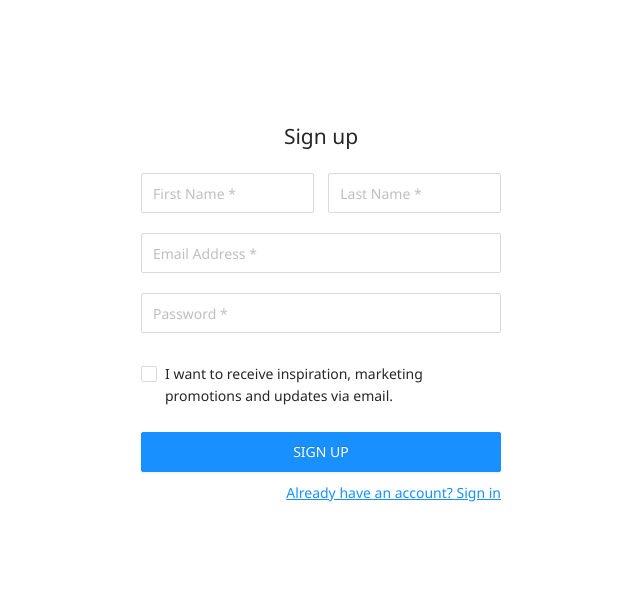
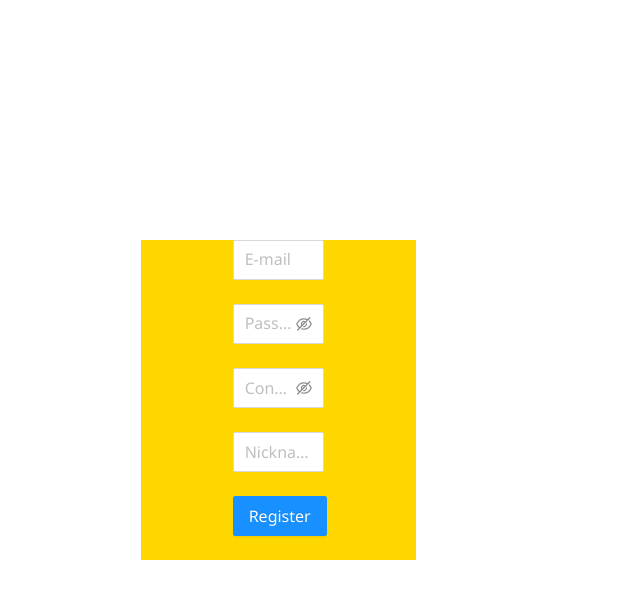
Before and after one commit to shobanov/authentication, a React (Create React App) app in the folder client/: page /registration in a window 1280 px wide. Shown: the top 598 px of the page, without its empty margins (299-939 px from the left). Built offline with nearby package versions, Linux system fonts and the light colour scheme.

Commit message:
transfer to antd

```diff
--- a/client/src/pages/registration/Registration.tsx
+++ b/client/src/pages/registration/Registration.tsx
@@ -1,60 +1,138 @@
+import { Button, Form, Input } from 'antd';
 import { FC } from 'react';
-import { SubmitHandler, useForm } from 'react-hook-form';
 
-import { Button, Checkbox, Input, Title } from '../../components';
-import { RegistrationForm, LinkRouterDom, Nav, NameContainer } from './styles';
+// import { RegistrationForm, LinkRouterDom, Nav, NameContainer } from './styles';
 
-type Inputs = {
-  firstName: string,
-  lastName: string,
-  email: string,
-  password: string,
+export const Registration: FC = () => {
+
+  const [form] = Form.useForm();
+
+    const onFinish = (values: any) => {
+      console.log('Received values of form: ', values);
+    };
+
+  return (
+    <Form
+      style={{backgroundColor: 'gold'}}
+
+      wrapperCol={{span: 8, offset: 8}}
+      form={form}
+      name="register"
+      size="large"
+      onFinish={onFinish}
+      scrollToFirstError
+    >
+      <Form.Item
+
+        name="email"
+        rules={[
+          {
+            type: 'email',
+            message: 'The input is not valid E-mail!',
+          },
+          {
+            required: true,
+            message: 'Please input your E-mail!',
+          },
+        ]}
+      >
+        <Input placeholder='E-mail' />
+      </Form.Item>
+
+      <Form.Item
+        name="password"
+        hasFeedback
+        rules={[
+          {
+            required: true,
+            message: 'Please input your password!',
+          },
+        ]}
+      >
+        <Input.Password placeholder='Password' />
+      </Form.Item>
+
+      <Form.Item
+        name="confirm"
+        dependencies={['password']}
+        hasFeedback
+        rules={[
+          {
+            required: true,
+            message: 'Please confirm your password!',
+          },
+          ({ getFieldValue }) => ({
+            validator(_, value) {
+              if (!value || getFieldValue('password') === value) {
+                return Promise.resolve();
+              }
+              return Promise.reject(new Error('The two passwords that you entered do not match!'));
+            },
+          }),
+        ]}
+      >
+        <Input.Password placeholder='Confirm Password' />
+      </Form.Item>
+
+      <Form.Item
+        name="nickname"
+        tooltip="What do you want others to call you?"
+        rules={[
+          {
+            required: true, message: 'Please input your nickname!',
+            whitespace: true
+          }
+        ]}
+      >
+        <Input placeholder='Nickname' />
+      </Form.Item>
+
+      <Form.Item>
+        <Button type="primary" htmlType="submit">
+          Register
+        </Button>
+      </Form.Item>
+    </Form>
+  );
 };
 
-export const Registration: FC = () => {
-  const { register, handleSubmit, watch, formState: { errors } } = useForm<Inputs>();
-  const onSubmit: SubmitHandler<Inputs> = data => console.log(data);
-
-  console.log({...register("firstName")});
-
-  return (
-    <RegistrationForm onSubmit={handleSubmit(onSubmit)}>
-      <Title title="Sign up" />
-      <NameContainer>
-        <Input
-          type="text"
-          placeholder="First Name *"
-          {...register("firstName")}
-        />
-        {errors.firstName && <span>This field is required</span>}
-        <Input
-          type="text"
-          placeholder="Last Name *"
-          {...register("lastName")}
-        />
-        {errors.lastName && <span>This field is required</span>}
-      </NameContainer>
-      <Input
-        type="email"
-        placeholder="Email Address *"
-        {...register("email")}
-      />
-      {errors.email && <span>This field is required</span>}
-      <Input
-        type="password"
-        placeholder="Password *"
-        {...register("password")}
-      />
-      {errors.password && <span>This field is required</span>}
-      <Checkbox
-        title="I want to receive inspiration, marketing promotions and updates via email."
-      />
-      <Button title="SIGN UP" />
-      <Nav>
-        <LinkRouterDom to="/auth">
-          Already have an account? Sign in
-        </LinkRouterDom>
-      </Nav>
-    </RegistrationForm>
-  );
-};
+// return (
+//   <RegistrationForm onSubmit={handleSubmit(onSubmit)}>
+//     <Title title="Sign up" />
+//     <NameContainer>
+//       <Input
+//         type="text"
+//         placeholder="First Name *"
+//         {...register("firstName")}
+//       />
+//       {errors.firstName && <span>This field is required</span>}
+//       <Input
+//         type="text"
+//         placeholder="Last Name *"
+//         {...register("lastName")}
+//       />
+//       {errors.lastName && <span>This field is required</span>}
+//     </NameContainer>
+//     <Input
+//       type="email"
+//       placeholder="Email Address *"
+//       {...register("email")}
+//     />
+//     {errors.email && <span>This field is required</span>}
+//     <Input
+//       type="password"
+//       placeholder="Password *"
+//       {...register("password")}
+//     />
+//     {errors.password && <span>This field is required</span>}
+//     <Checkbox
+//       title="I want to receive inspiration, marketing promotions and updates via email."
+//     />
+//     <Button title="SIGN UP" />
+//     <Nav>
+//       <LinkRouterDom to="/auth">
+//         Already have an account? Sign in
+//       </LinkRouterDom>
+//     </Nav>
+//   </RegistrationForm>
+// );
```
